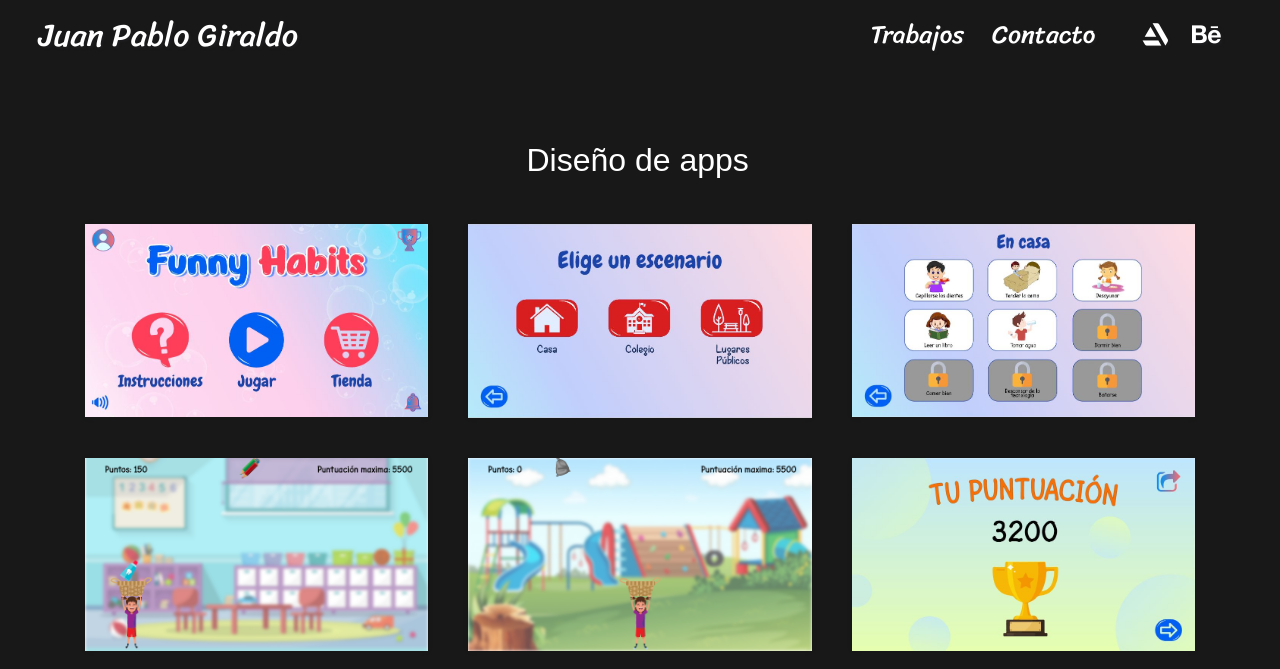
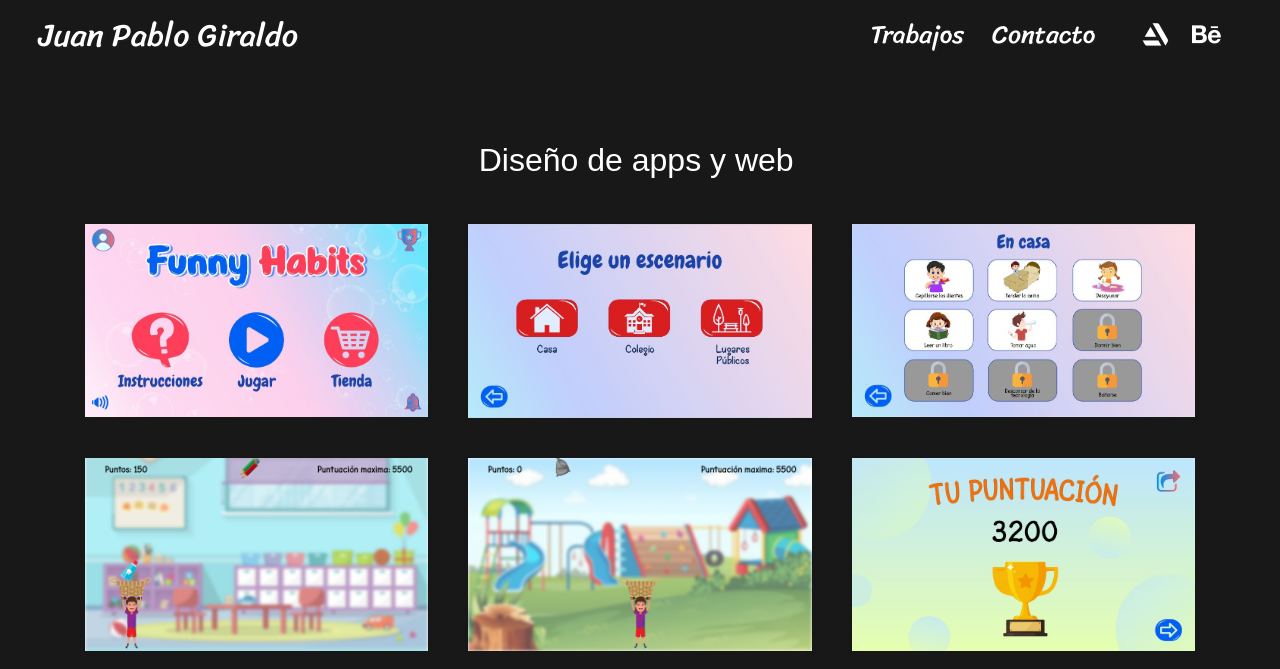
Before and after one commit to JuanPaG722/Portafolio-Digital, a plain HTML site: page Apps.html in a window 1280 px wide. Shown: the top 669 px of the page. Drawn offline with nearby package versions, Linux system fonts and the light colour scheme; a web font is replaced by a local one.

Commit message:
Update Apps.html

```diff
--- a/Apps.html
+++ b/Apps.html
@@ -3,7 +3,7 @@
 <head>
  <meta name="viewport" content="width=device-width, user-scalable=no, initial-scale=1.0, maximum-scale=1.0, minimum-scale=1.0">
   <meta charset="UTF-8">
-  <title>Diseño de apps</title>
+  <title>Diseño de apps y web</title>
   <link rel="stylesheet" href="css/style_galeria.css">
   <link rel="stylesheet" href="https://maxcdn.bootstrapcdn.com/bootstrap/4.5.2/css/bootstrap.min.css">
   <script src="https://ajax.googleapis.com/ajax/libs/jquery/3.5.1/jquery.min.js"></script>
@@ -45,7 +45,7 @@
       </div>
     </a>
 
-    <div style="position: absolute; top: 17%; right: 41.5%; color: white; font-family: myriad-pro, sans-serif; font-size: 2.5vh; font-size: 2.5vw;">Diseño de apps</div>
+    <div style="position: absolute; top: 17%; right: 38%; color: white; font-family: myriad-pro, sans-serif; font-size: 2.5vh; font-size: 2.5vw;">Diseño de apps y web</div>
 
   <div class="container">
     <div class="item">
```
